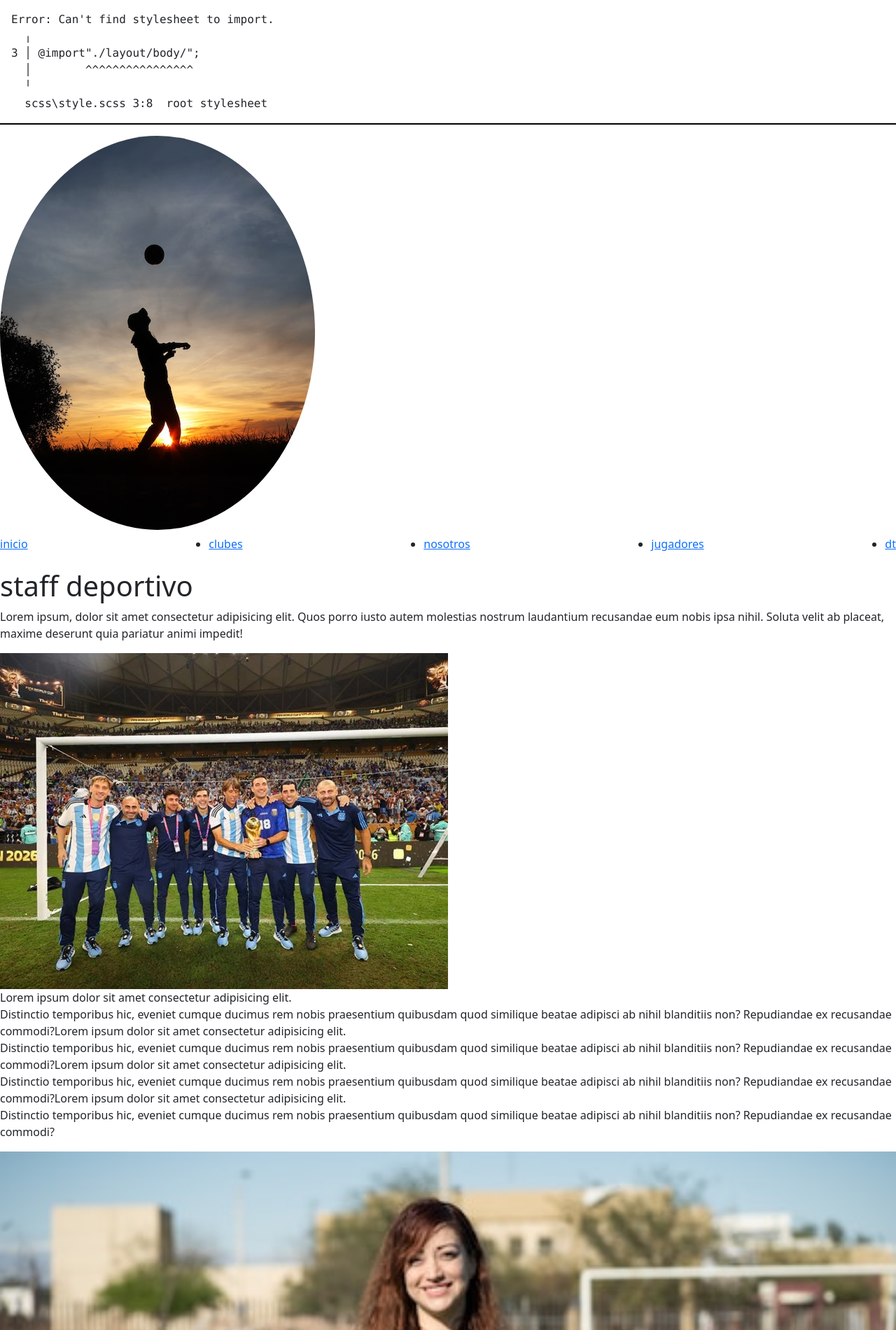
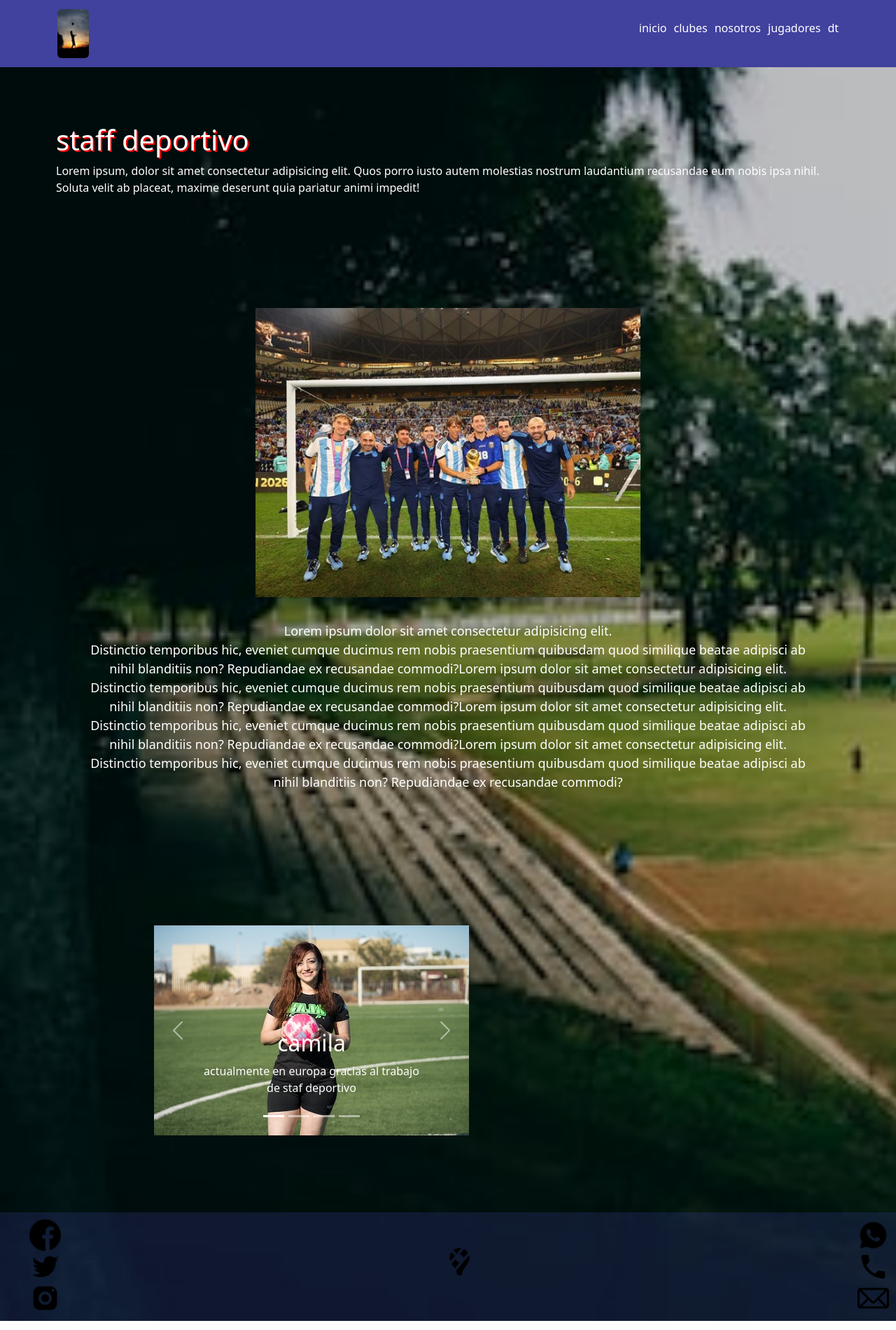
Before and after one commit to ignacioocorral/c-39385, a website: page index.html in a window 1280 px wide. Shown: the top 1900 px of the page at 70% size. Drawn offline with nearby package versions, Linux system fonts and the light colour scheme.

Commit message:
acomode los mediaquiery

```diff
--- a/index.html
+++ b/index.html
@@ -10,10 +10,16 @@
 </head>
 <body>
     <header>
-        <nav>
-            <div>
-                <img src="./assets/imagenescoder/logo.jfif" style="border-radius: 50%;" alt="logo">
-            </div>
+        <nav class="navbar navbar-expand-lg navbar-dark bg-blue static-top">
+            <div class="container">
+                <a class="navbar-brand" href="#">
+                    <img src="./assets/imagenescoder/logo.jfif" class="rounded" alt="logo" height="70">
+                </a>
+                <button class="navbar-toggler" type="button" data-bs-toggle="collapse" data-bs-target="#navbarSupportedContent" aria-controls="navbarSupportedContent" aria-expanded="false" aria-label="Toggle navigation">
+                    <span class="navbar-toggler-icon"></span>
+                </button>
+                <div class="collapse navbar-collapse" id="navbarSupportedContent">
+                    <div class="navbar-nav ms-auto">
                         <ul class="navbar">
                             <li><a href="./index.html">inicio</a></li>
                             <li><a href="./pages/clubes.html">clubes</a></li>
@@ -21,6 +27,9 @@
                             <li><a href="./pages/jugadores.html">jugadores</a></li>
                             <li><a href="./pages/dt.html">dt</a></li>
                         </ul>
+                    <div>
+                </div>
+            </div>
         </nav>
     </header>
     <main>
--- a/scss/layout/_header.scss
+++ b/scss/layout/_header.scss
@@ -1,5 +1,6 @@
 header{
     background-color:$backgroundd-header;
+    width: 100%;
         nav{
             display: flex;
             justify-content: space-between;
--- a/scss/layout/_main-general.scss
+++ b/scss/layout/_main-general.scss
@@ -1,7 +1,6 @@
 main{
     article{
 	    text-decoration: none;
-	    text-align: start;
 	    color:$h1-p;
 	    padding: auto;
 	    margin: 80px;
--- a/scss/layout/_main-index.scss
+++ b/scss/layout/_main-index.scss
@@ -1,4 +1,4 @@
-.imgstaff {
+.imgstaff{
 	color: $color_1;
 	text-decoration: none;
 	text-align: center;
@@ -7,5 +7,14 @@
 		margin: 15px;
 		text-align: center;
 		text-decoration: none;
+        font-size: large;
 	}
 }
+.img-container{
+    height: auto;
+    padding-left: 100px;
+    padding-top: 50px;
+    padding-bottom: 100px;
+    padding-right: 50px;
+    text-align: center;
+}
--- a/scss/layout/_main-nosotros.scss
+++ b/scss/layout/_main-nosotros.scss
@@ -1,17 +1,16 @@
 .medio {
-	text-align: center;
-	list-style: none;
-	article {
+	    text-align: center;
+		color: $color_1;
+		text-decoration: none;
 		div {
 			padding: 20px;
 			margin: 15px;
+			text-align: center;
 			text-decoration: none;
-			font-size: 20px;
-            color:$color_1 ;
+			font-size: large;
 		}
 	}
-}
 .media {
 	margin: 50px 10px 50px 10px;
-	width: 50%;
+	width: 67%;
 }
--- a/scss/layout/mediaquiery/_media-322.scss
+++ b/scss/layout/mediaquiery/_media-322.scss
@@ -1,6 +1,8 @@
-.jugadores{
-    grid-template-columns: auto;
-    grid-template-rows: auto auto auto auto;
-    justify-content: space-around;
-    padding:10px 20px 10px 20px ;
+@media(max-width: 322px){
+    .jugadores{
+        grid-template-columns: auto;
+        grid-template-rows: auto auto auto auto;
+        justify-content: space-around;
+        padding:10px 20px 10px 20px ;
+    }
 }
--- a/scss/layout/mediaquiery/_media-426.scss
+++ b/scss/layout/mediaquiery/_media-426.scss
@@ -1,3 +1,4 @@
+@media(max-width:426px){
     .navbar{
         display: inline-block;
         flex-direction: row;
@@ -20,3 +21,4 @@
         grid-template-rows: auto auto auto auto;
         justify-content: space-around;
     }
+}
--- a/scss/layout/mediaquiery/_media-769.scss
+++ b/scss/layout/mediaquiery/_media-769.scss
@@ -1,5 +1,7 @@
-.dt{
-    grid-template-columns: auto auto;
-    grid-template-rows: auto auto auto;
-    justify-content: space-around;
+@media(max-width: 769px){
+        .dt{
+            grid-template-columns: auto auto;
+            grid-template-rows: auto auto auto;
+            justify-content: space-around;
+        }
 }
--- a/scss/style.scss
+++ b/scss/style.scss
@@ -1,12 +1,15 @@
 @import"./utilities/variables";
 @import"./base/reset";
-@import"./layout/body/";
+@import"./layout/body/body";
 @import"./components/boostrap";
 @import"./layout/header";
-@import"./layout/footer";
 @import"./layout/main-general";
 @import"./layout/main-index";
 @import"./layout/main-clubes";
 @import"./layout/main-nosotros";
 @import"./layout/main-jugadores";
 @import"./layout/main-dt";
+@import"./layout/footer";
+@import"./layout/mediaquiery/media-769";
+@import"./layout/mediaquiery/media-426";
+@import"./layout/mediaquiery/media-322";
--- a/scss/utilities/_variables.scss
+++ b/scss/utilities/_variables.scss
@@ -1,6 +1,6 @@
 $backgroundd-header:rgb(65, 65, 158);
 $color-link-pie-pagina:black;
 $h1-color:rgb(255, 0, 0);
-$color_1:black;
+$color_1:white;
 $h1-p:white;
 $fondo:url(../assets/imagenescoder/fondo3.jpg);
```
Also changed, not shown: pages/jugadores.html (+13 -4 lines), pages/nosotros.html (+14 -5 lines), css/style.css, 1 other file. Lines whose indentation alone changed are shown as unchanged.
